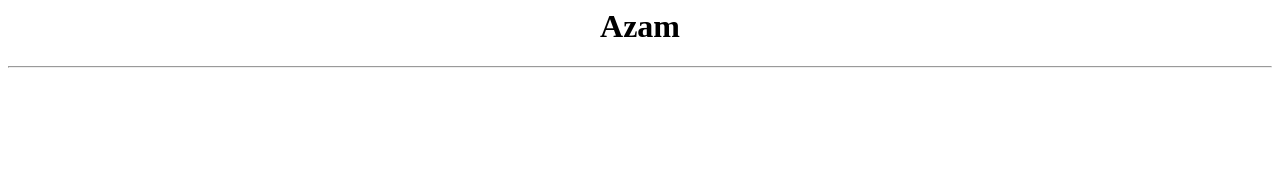
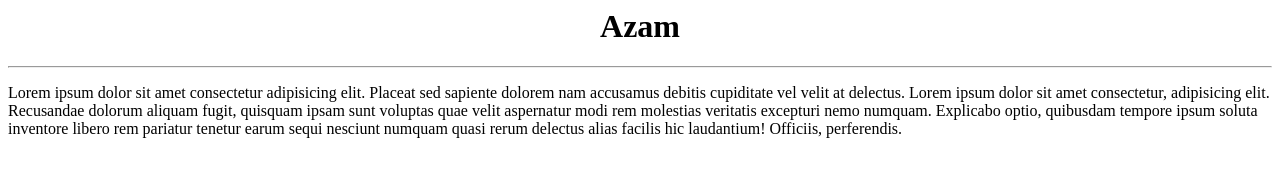
Before and after one commit to azzu-250/HTMLActorPage, a plain HTML site: page index.html in a window 1280 px wide. Drawn offline with Linux system fonts and the light colour scheme.

Commit message:
added pharagraph

```diff
--- a/index.html
+++ b/index.html
@@ -2,3 +2,7 @@
   <h1>Azam</h1>
 </center>
 <hr>
+<p>
+  Lorem ipsum dolor sit amet consectetur adipisicing elit. Placeat sed sapiente dolorem nam accusamus debitis cupiditate vel velit at delectus.
+  Lorem ipsum dolor sit amet consectetur, adipisicing elit. Recusandae dolorum aliquam fugit, quisquam ipsam sunt voluptas quae velit aspernatur modi rem molestias veritatis excepturi nemo numquam. Explicabo optio, quibusdam tempore ipsum soluta inventore libero rem pariatur tenetur earum sequi nesciunt numquam quasi rerum delectus alias facilis hic laudantium! Officiis, perferendis.
+</p>
```
